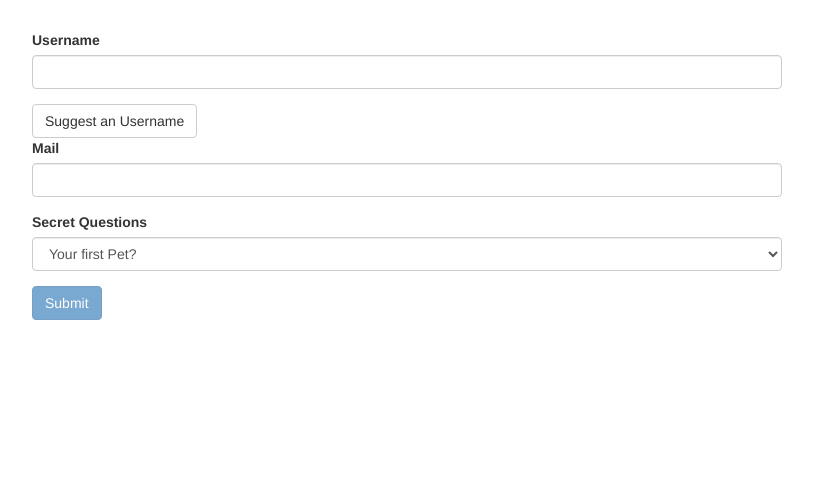
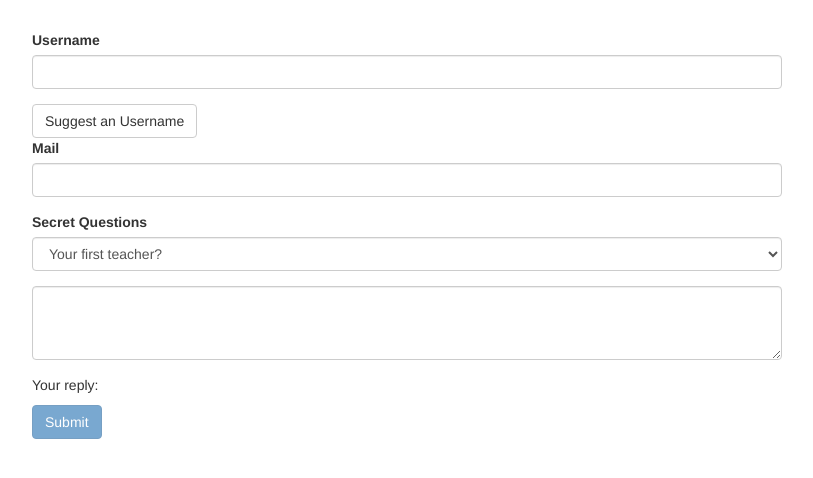
Before and after one commit to m-truong/forms-td-start, an Angular app: page / in a window 1280 px wide. Shown: the top 478 px of the page, without its empty margins (233-1046 px from the left). Built offline with nearby package versions, Linux system fonts and the light colour scheme.

Commit message:
fix: update default value for secret question and add textarea for answer input

```diff
--- a/src/app/app.component.html
+++ b/src/app/app.component.html
@@ -52,9 +52,9 @@
           </div>
           <!-- Add a <p> modal message for invalid Modal -->
           <!-- Must access the control and add a local reference to the <input> tag -->
-          <span class="help-block" *ngIf="!email.valid && email.touched"
-            >Plz enter a valid email!</span
-          >
+          <span class="help-block" *ngIf="!email.valid && email.touched">
+            Plz enter a valid email!
+          </span>
         </div>
         <div class="form-group">
           <label for="secret">Secret Questions</label>
@@ -69,6 +69,15 @@
             <option value="teacher">Your first teacher?</option>
           </select>
         </div>
+        <div class="form-group">
+          <textarea
+            name="questionAnswer"
+            rows="3"
+            [(ngModel)]="answer"
+            class="form-control">
+          </textarea>
+        </div>
+        <p> Your reply: {{answer}} </p>
         <button class="btn btn-primary" type="submit" [disabled]="!form.valid">
           Submit
         </button>
--- a/src/app/app.component.ts
+++ b/src/app/app.component.ts
@@ -12,7 +12,8 @@ export class AppComponent {
   // By storing the form template within the current Angular component ---> I'm essentially getting acces to the NgForm model even BEFORE submitting the form!
 
   // Added defaultValue field for the App component's 'Secret Question' form-control <select/> element tag
-  defaultValue = 'pet';
+  defaultValue = 'teacher';
+  answer = '';
 
   suggestUserName() {
     const suggestedName = 'Superuser';
```
